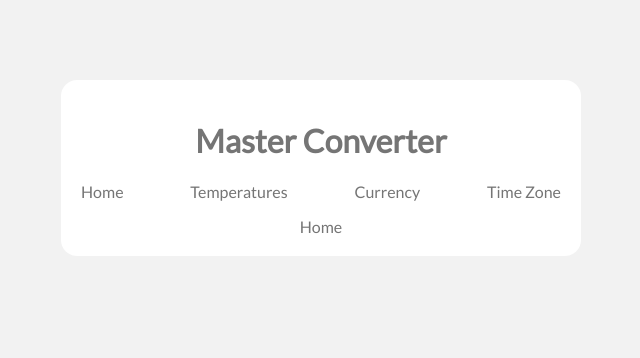
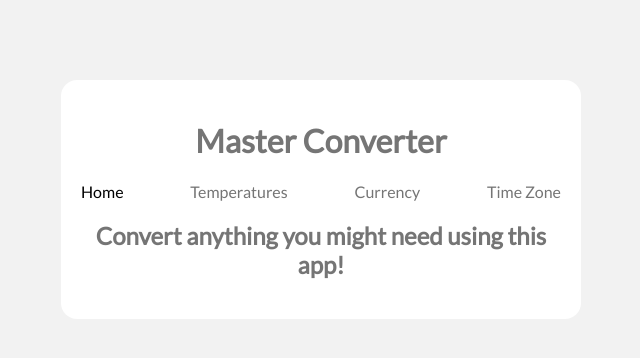
Before and after one commit to karlagoo/Converter-Master, a React (Create React App) app: page / in a window 1280 px wide. Shown: the top 358 px of the page, without its empty margins (319-959 px from the left). Built offline with nearby package versions, Linux system fonts and the light colour scheme.

Commit message:
fixed active links

```diff
--- a/src/App.css
+++ b/src/App.css
@@ -1,5 +1,6 @@
 :root {
   --header-height: 3rem;
+  --background-color: blue;
 
   /*========== Colors ==========*/
   /*Color mode HSL(hue, saturation, lightness)*/
@@ -63,7 +64,12 @@ ul {
   padding-left: 0px;
 }
 
-a {
+.active {
   text-decoration: none;
+  color: black;
+}
+
+.inactive {
   color: var(--text-color);
+   text-decoration: none;
 }
--- a/src/App.js
+++ b/src/App.js
@@ -4,9 +4,10 @@ import Currency from './components/currency/Currency';
 import TimeZone from './components/time/TimeZone';
 import Home from './components/home/Home'
 
-import { Link, Route, Routes } from 'react-router-dom';
+import { NavLink, Route, Routes } from 'react-router-dom';
 
 function App() {
+
   return (
     <div className="App">
       <form action="">
@@ -15,10 +16,10 @@ function App() {
         <>
           <nav>
             <ul>
-              <li><Link to='/'>Home</Link></li>
-              <li><Link to='/temperatures'>Temperatures</Link></li>
-              <li><Link to='/currency'>Currency</Link></li>
-              <li><Link to='/time_zone'>Time Zone</Link></li>
+              <li><NavLink className={({isActive}) => (isActive ? 'active' : 'inactive')} to='/'>Home</NavLink></li>
+              <li><NavLink className={({ isActive }) => (isActive ? 'active' : 'inactive')} to='/temperatures'>Temperatures</NavLink></li>
+              <li><NavLink className={({ isActive }) => (isActive ? 'active' : 'inactive')} to='/currency'>Currency</NavLink></li>
+              <li><NavLink className={({ isActive }) => (isActive ? 'active' : 'inactive')} to='/time_zone'>Time Zone</NavLink></li>
             </ul>
           </nav>
         </>
--- a/src/components/home/Home.jsx
+++ b/src/components/home/Home.jsx
@@ -2,7 +2,9 @@ import React from 'react'
 
 function Home() {
   return (
-    <div>Home</div>
+    <div>
+      <h2>Convert anything you might need using this app!</h2>
+    </div>
   )
 }
 
```
